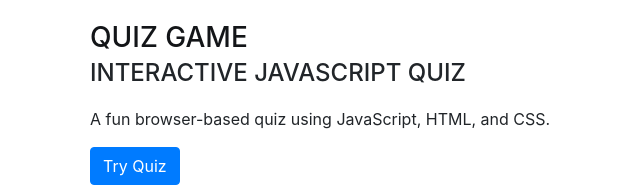
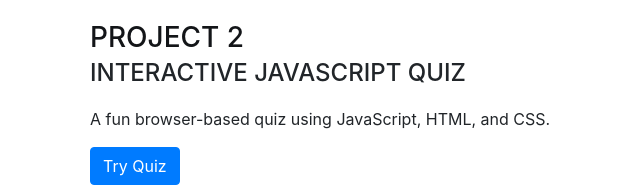
Before and after one commit to taimoormufti11/taimoormufti11, a website with bundled scripts: page index.html in a window 1280 px wide. Shown: the part 5228-5419 px from the top of the page, 230-870 px from the left. Built offline with nearby package versions, Linux system fonts and the light colour scheme; a web font is replaced by a local one.

Commit message:
Update index.html

```diff
--- a/index.html
+++ b/index.html
@@ -187,7 +187,7 @@
 
     <div class="resume-item d-flex flex-column flex-md-row justify-content-between mb-4">
       <div class="resume-content">
-        <h3 class="mb-0">Quiz Game</h3>
+        <h3 class="mb-0">Project 2</h3>
         <div class="subheading mb-3">Interactive JavaScript Quiz</div>
         <p>A fun browser-based quiz using JavaScript, HTML, and CSS.</p>
         <a href="https://rawcdn.githack.com/taimoormufti11/taimoormufti11/62277a5c84e2f4edb21c70968848266a5c85c3d1/quiz.html" target="_blank" class="btn btn-primary">
```
